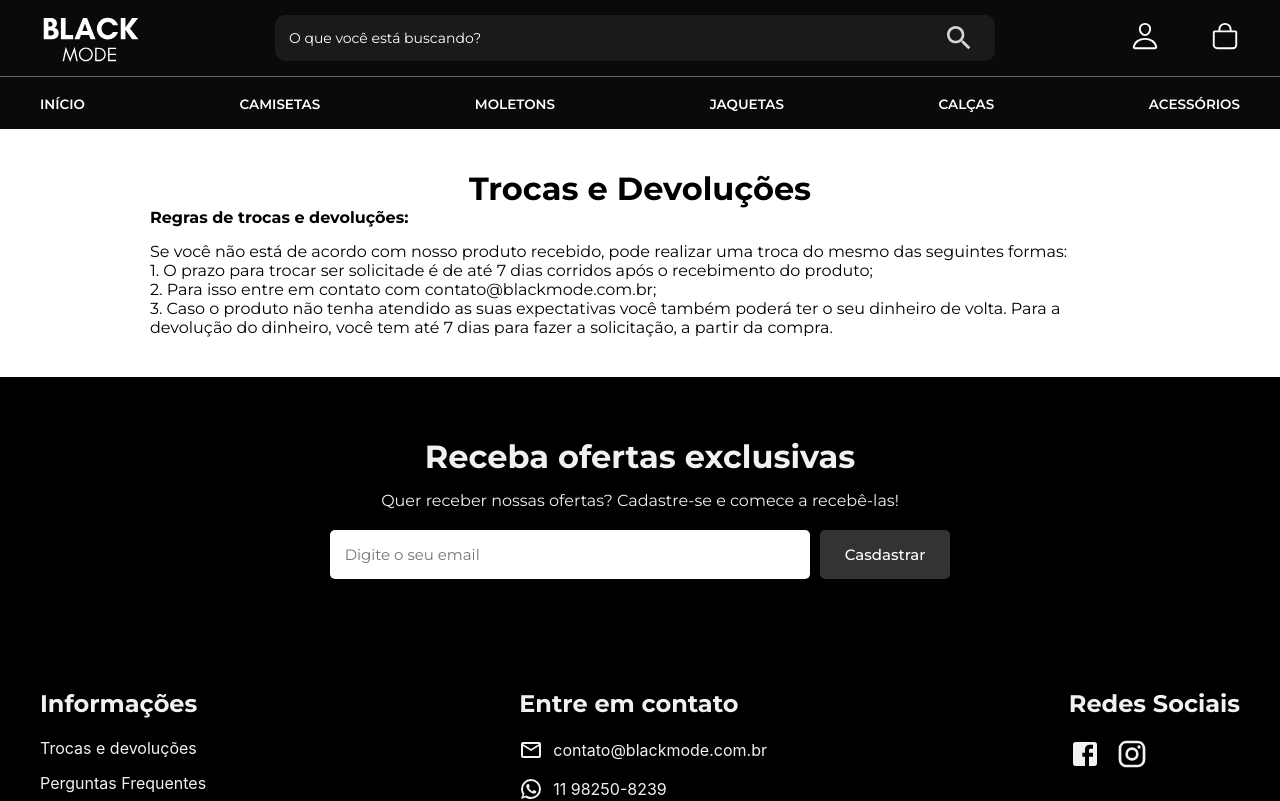
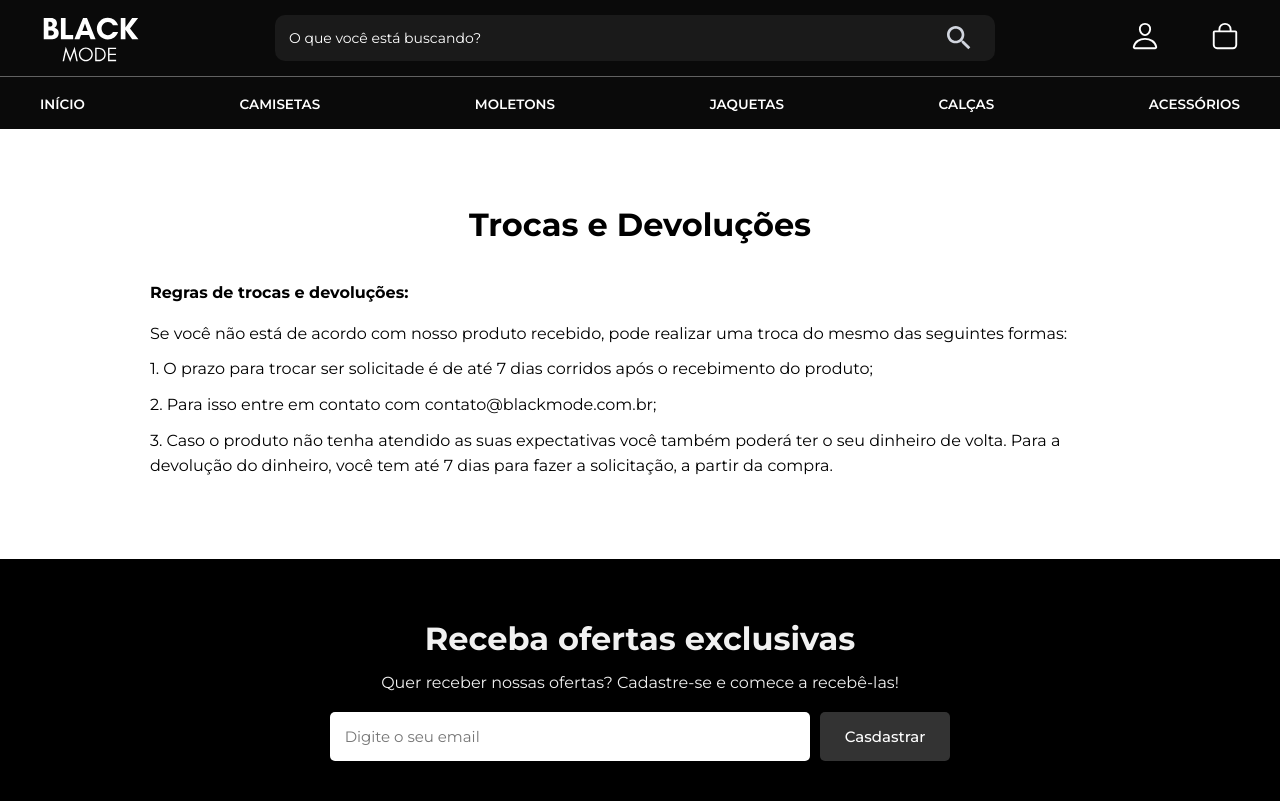
Before and after one commit to jhon-alves/blackmode-web, a React (Create React App) app: page /troca-e-devolucoes in a window 1280 px wide. Shown: the top 801 px of the page. Built offline with nearby package versions, Linux system fonts and the light colour scheme.

Commit message:
Add Scrollbar Edit

```diff
--- a/src/components/Whatsapp/styles.css
+++ b/src/components/Whatsapp/styles.css
@@ -1,6 +1,6 @@
 .whatsapp {
   position: fixed;
-  bottom: 30px;
+  bottom: 36px;
   right: 30px;
   display: flex;
   align-items: flex-end;
--- a/src/index.css
+++ b/src/index.css
@@ -21,3 +21,20 @@ p {
   margin: 0;
   font-family: 'Montserrat', sans-serif;
 }
+
+::-webkit-scrollbar {
+  width: 9px;
+}
+
+::-webkit-scrollbar-track {
+  background-color: #f1f1f1;
+}
+
+::-webkit-scrollbar-thumb {
+  background-color: #bbb;
+  border-radius: 10px;
+}
+
+::-webkit-scrollbar-thumb:hover {
+  background-color: #999;
+}
--- a/src/pages/Exchanges/styles.css
+++ b/src/pages/Exchanges/styles.css
@@ -1,7 +1,7 @@
 .exchange {
   background-color: #fff;
   width: 100%;
-  padding: 40px 0;
+  padding: 70px 0;
   display: flex;
   align-items: center;
   justify-content: center;
@@ -12,16 +12,21 @@
   max-width: 1000px;
   justify-content: center;
   padding: 0 150px;
+  line-height: 1.6;
 }
 
 .exchange__container > h1 {
   color: #000;
   text-align: center;
-
+  padding-bottom: 30px;
 }
 
 .exchange__container > h4 {
   padding-bottom: 15px;
+}
+
+.exchange__container > p {
+  padding-bottom: 10px;
 }
 
 @media screen and (max-width: 700px) {
--- a/src/pages/Questions/styles.css
+++ b/src/pages/Questions/styles.css
@@ -1,7 +1,7 @@
 .questions {
   background-color: #fff;
   width: 100%;
-  padding: 40px 0;
+  padding: 70px 0;
   display: flex;
   align-items: center;
   justify-content: center;
@@ -17,11 +17,15 @@
 .questions__container > h1 {
   color: #000;
   text-align: center;
-
+  padding-bottom: 30px;
 }
 
 .questions__container > h4 {
-  padding-bottom: 5px;
+  padding:  20px 0 5px 0;
+}
+
+.questions__container > p {
+  line-height: 1.5;
 }
 
 @media screen and (max-width: 700px) {
```
Also changed, not shown: 1 other file (tests, documents, lock files or other folders).
